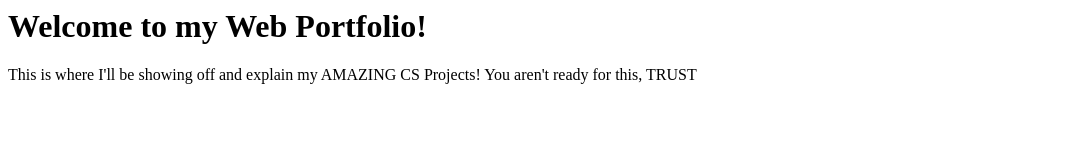
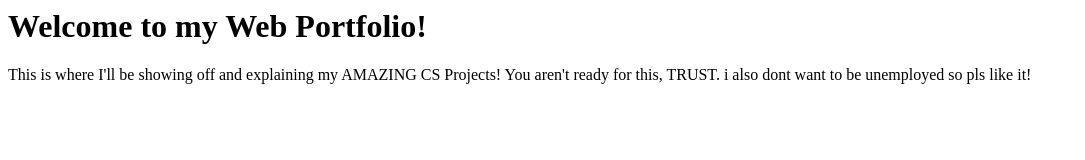
Before and after one commit to eremal/eremal.github.io, a plain HTML site: page index.html in a window 1280 px wide. Shown: the whole page, without its empty margins (0-1085 px from the left). Drawn offline with Linux system fonts and the light colour scheme.

Commit message:
Update index.html

```diff
--- a/index.html
+++ b/index.html
@@ -3,7 +3,8 @@
     <title>I'm the BEST Programmer</title>
     <body>
       <h1>Welcome to my Web Portfolio!</h1>
-        <p>This is where I'll be showing off and explain my AMAZING CS Projects! You aren't ready for this, TRUST</p>
+        <p>This is where I'll be showing off and explaining my AMAZING CS Projects! You aren't ready for this, TRUST.
+        i also dont want to be unemployed so pls like it!</p>
     </body>
   </head>
 </html>
```
